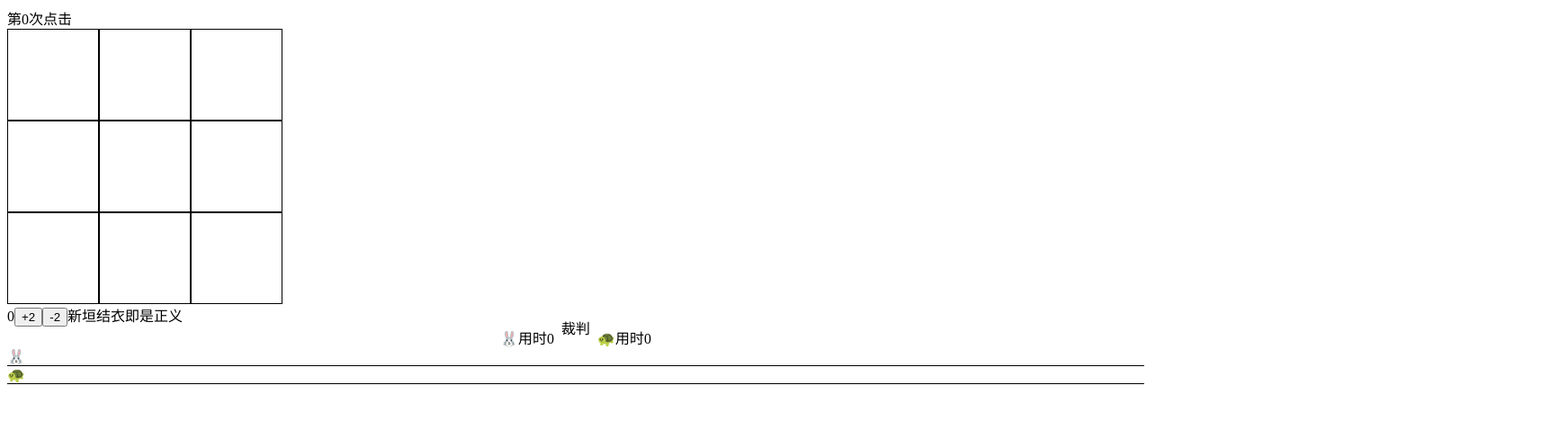
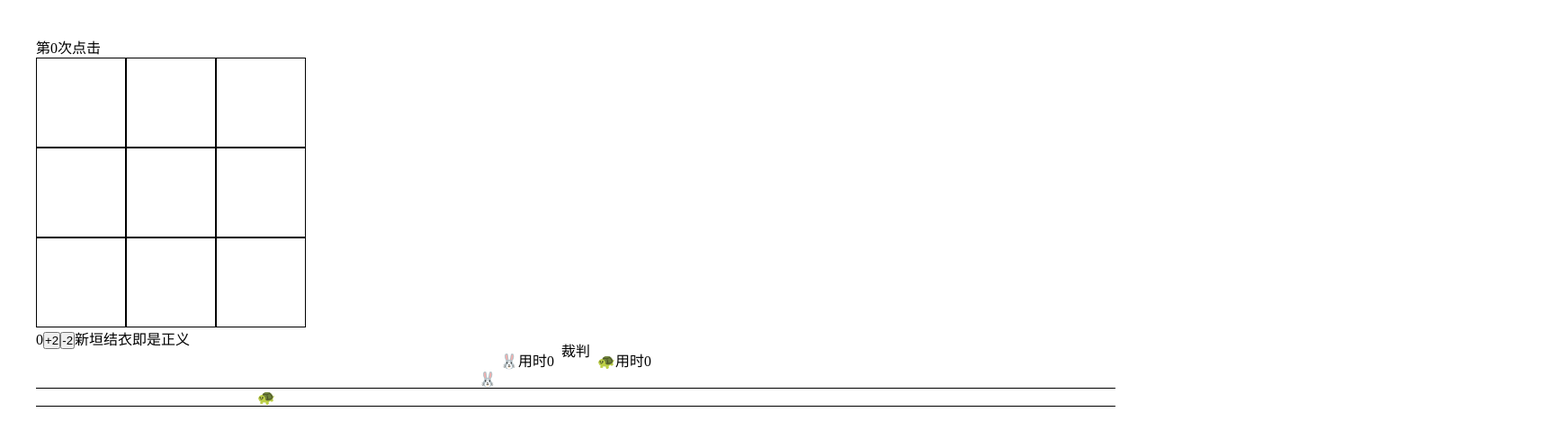
Before and after one commit to AlyciaHathaway/react-west-world, a React (Create React App) app: page / in a window 1280 px wide. Shown: the top 488 px of the page at 90% size, 1732 px wide, since content can reach past the window. Built offline with nearby package versions, Linux system fonts and the light colour scheme.

Commit message:
updated: 父子组件通信

```diff
--- a/src/race.css
+++ b/src/race.css
@@ -1,3 +1,13 @@
+* {
+    margin: 0;
+    padding: 0;
+    box-sizing: border-box;
+}
+
+body {
+    padding: 40px;
+}
+
 .header {
     display: flex;
     justify-content: center;
@@ -16,3 +26,7 @@
 .track {
     border-bottom: 1px solid black;
 }
+
+.player {
+    transition: all 1s linear;
+}
--- a/src/race.js
+++ b/src/race.js
@@ -2,34 +2,57 @@ import React from 'react'
 import './race.css'
 
 
-function Race() {
+class Race extends React.Component {
+  constructor() {
+    super()
+    this.state = {
+      result1: 0,
+      result2: 0
+    }
+    this.initTimer = new Date()
+  }
+  success1() {
+    console.log('兔子跑完了')
+    this.setState({
+      result1: new Date() - this.initTimer
+    })
+  }
+  success2() {
+    console.log('乌龟跑完了')
+    this.setState({
+      result2: new Date() - this.initTimer
+    })
+  }
+  render() {
     return (
       <>
         <div className="header">
-        <Rabbit/>
+          <Rabbit result={this.state.result1}/>
           <Judge/>
-        <Tortoise/>
+          <Tortoise result={this.state.result2}/>
         </div>
-      <Track1/>
-      <Track2/>
+        <Track1 success={this.success1.bind(this)}/>
+        <Track2 success={this.success2.bind(this)}/>
       </>
     )
   }
 
-function Rabbit() {
+}
+
+function Rabbit(props) {
   return (
     <div className="animals">
       <div>🐰用时</div>
-      <div>0</div>
+      <div>{props.result}</div>
     </div>
   )
 }
 
-function Tortoise() {
+function Tortoise(props) {
   return (
     <div className="animals">
       <div>🐢用时</div>
-      <div>0</div>
+      <div>{props.result}</div>
     </div>
   )
 }
@@ -40,22 +63,70 @@ function Judge() {
   )
 }
 
-function Track1() {
+class Track1 extends React.Component {
+  constructor(props) {
+    super(props)
+    let n = 0
+    this.state = {
+      style: {
+        transform: `translate(${n}%)`
+      }
+    }
+    let timerId = setInterval(() => {
+      n += 10
+      this.setState({
+        style: {
+          transform: `translate(${n}%)`
+        }
+      })
+      if (n >= 100) {
+        window.clearInterval(timerId)
+        props.success()
+      }
+    }, 1000)
+  }
+
+  render() {
     return (
       <>
-      <div>🐰</div>
-      <div className="track"></div>
+        <div className="player" style={this.state.style}>🐰</div>
+        <div className="track"/>
       </>
     )
   }
+}
 
-function Track2() {
+class Track2 extends React.Component {
+  constructor(props) {
+    super(props)
+    let n = 0
+    this.state = {
+      style: {
+        transform: `translate(${n}%)`
+      }
+    }
+    let timerId = setInterval(() => {
+      n += 5
+      this.setState({
+        style: {
+          transform: `translate(${n}%)`
+        }
+      })
+      if (n >= 100) {
+        window.clearInterval(timerId)
+        props.success()
+      }
+    }, 1000)
+  }
+
+  render() {
     return (
       <>
-      <div>🐢</div>
-      <div className="track"></div>
+        <div className="player" style={this.state.style}>🐢</div>
+        <div className="track"/>
       </>
     )
   }
+}
 
 export {Race}
```
Lines whose indentation alone changed are shown as unchanged.
